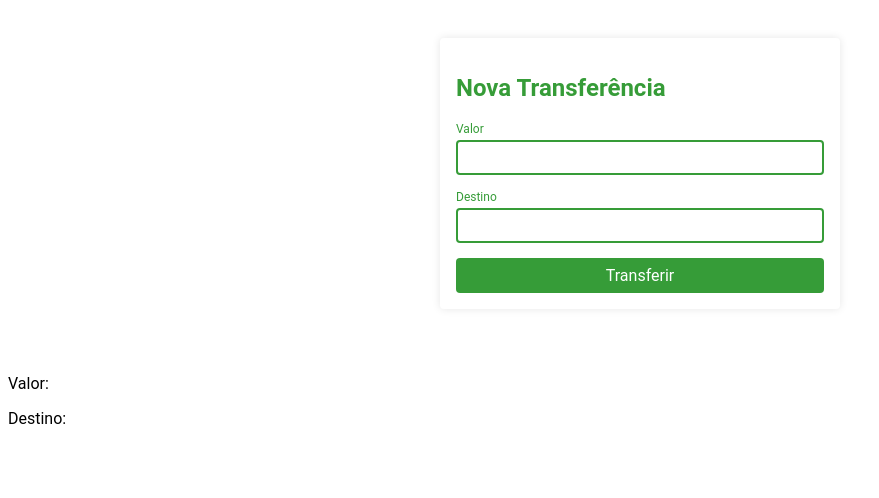
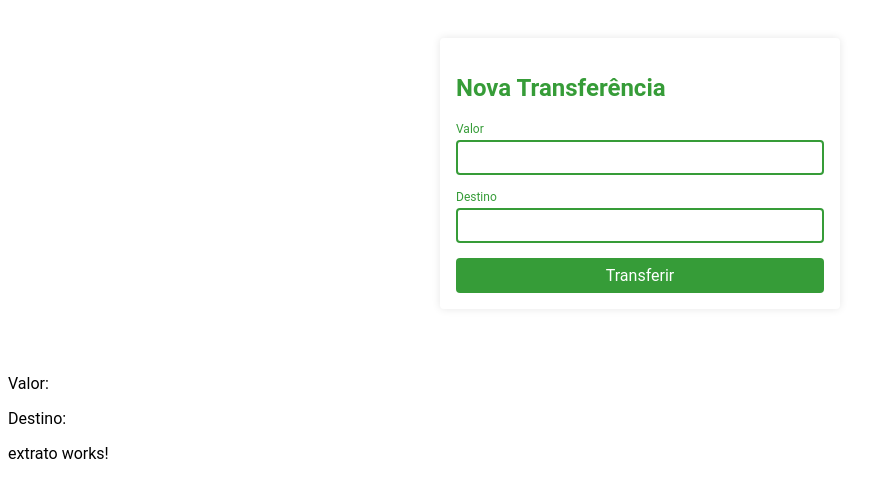
Before and after one commit to thiagonmiziara/byteBank-angular, an Angular app: page / in a window 1280 px wide. Shown: the top 498 px of the page, without its empty margins (0-879 px from the left). Built offline with nearby package versions, Linux system fonts and the light colour scheme.

Commit message:
add component extrato pelo terminal pelo comando ng generate component extrato

```diff
--- a/src/app/app.component.html
+++ b/src/app/app.component.html
@@ -2,3 +2,5 @@
 <br/>
 <p>Valor:{{transferencia?.valor}}</p>
 <p>Destino:{{transferencia?.destino}}</p>
+
+<app-extrato></app-extrato>
--- a/src/app/app.module.ts
+++ b/src/app/app.module.ts
@@ -4,11 +4,13 @@ import { FormsModule } from '@angular/forms';
 
 import { AppComponent } from './app.component';
 import { NovaTransferenciaComponent } from './nova-transferencia/nova-transferencia.component';
+import { ExtratoComponent } from './extrato/extrato.component';
 
 @NgModule({
   declarations: [
     AppComponent,
-    NovaTransferenciaComponent
+    NovaTransferenciaComponent,
+    ExtratoComponent
   ],
   imports: [
     BrowserModule,
--- /dev/null
+++ b/src/app/extrato/extrato.component.html
@@ -0,0 +1,2 @@
+<!--Para Gerar um component pelo terminal basta rodar o compando ng component nome do componente-->
+<p>extrato works!</p>
--- /dev/null
+++ b/src/app/extrato/extrato.component.ts
@@ -0,0 +1,15 @@
+import { Component, OnInit } from '@angular/core';
+
+@Component({
+  selector: 'app-extrato',
+  templateUrl: './extrato.component.html',
+  styleUrls: ['./extrato.component.scss']
+})
+export class ExtratoComponent implements OnInit {
+
+  constructor() { }
+
+  ngOnInit(): void {
+  }
+
+}
```
Also changed, not shown: src/app/extrato/extrato.component.scss (added), 1 other file (tests, documents, lock files or other folders).
